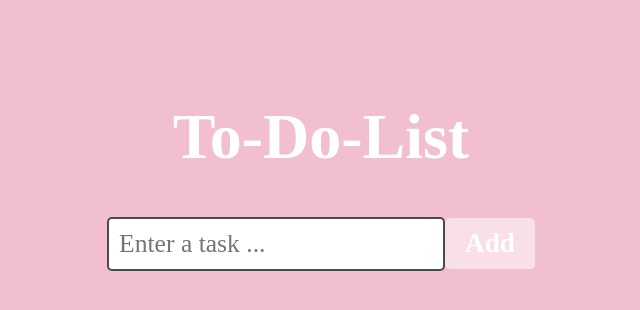
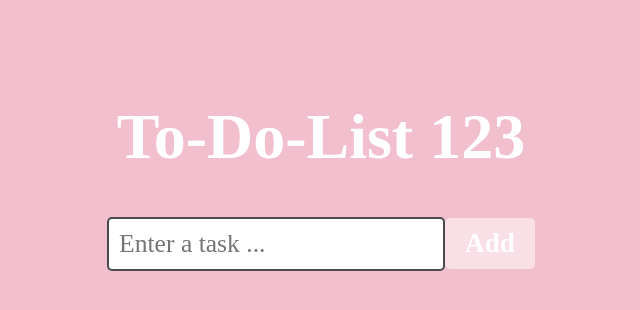
Before and after one commit to Anthony-Nemer/To-do-list, a React (Vite) app: page / in a window 1280 px wide. Shown: the top 310 px of the page, without its empty margins (319-959 px from the left). Built offline with nearby package versions, Linux system fonts and the light colour scheme; a web font is replaced by a local one.

Commit message:
Update ToDoList.jsx

```diff
--- a/src/ToDoList.jsx
+++ b/src/ToDoList.jsx
@@ -104,7 +104,7 @@ function ToDoList() {
 
       <div className="app-shell">
         <div className="to-do-list">
-          <h1>To-Do-List</h1>
+          <h1>To-Do-List 123</h1>
 
           <form onSubmit={addTask}>
             <input
```
